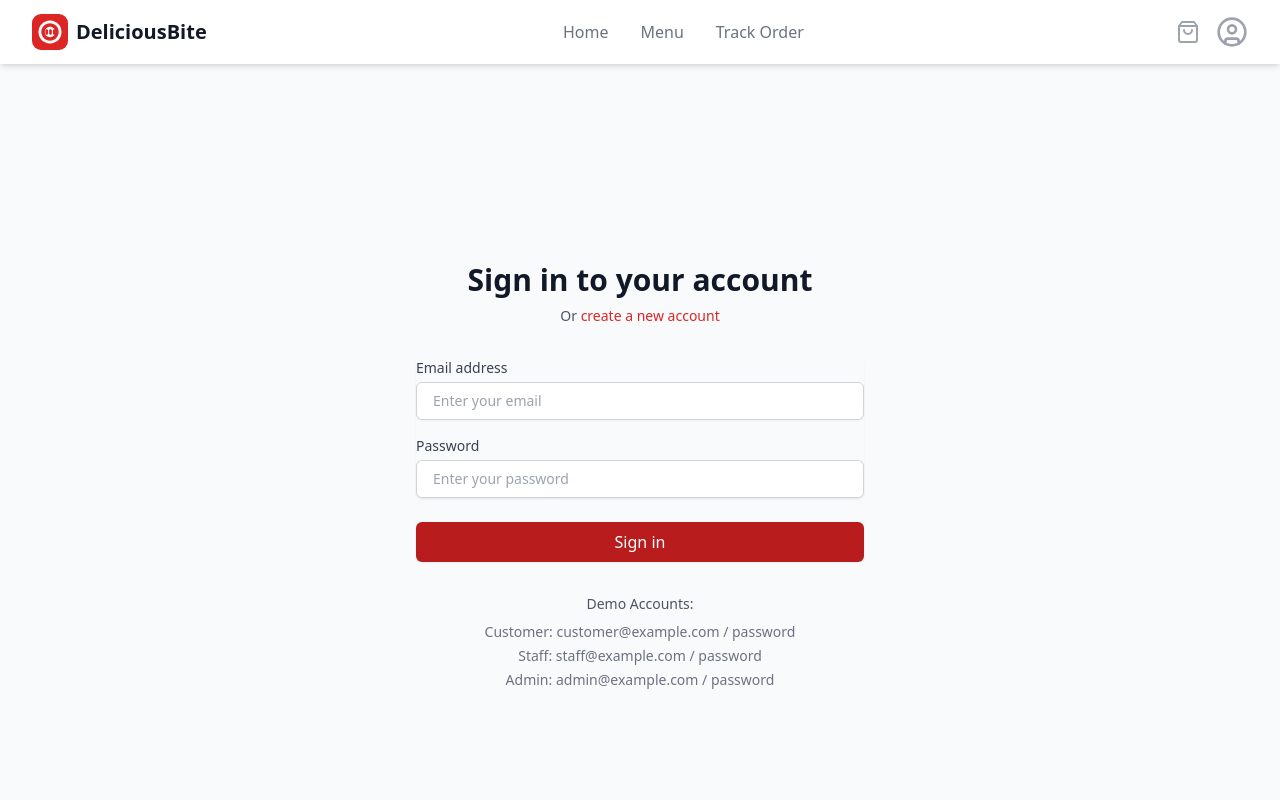
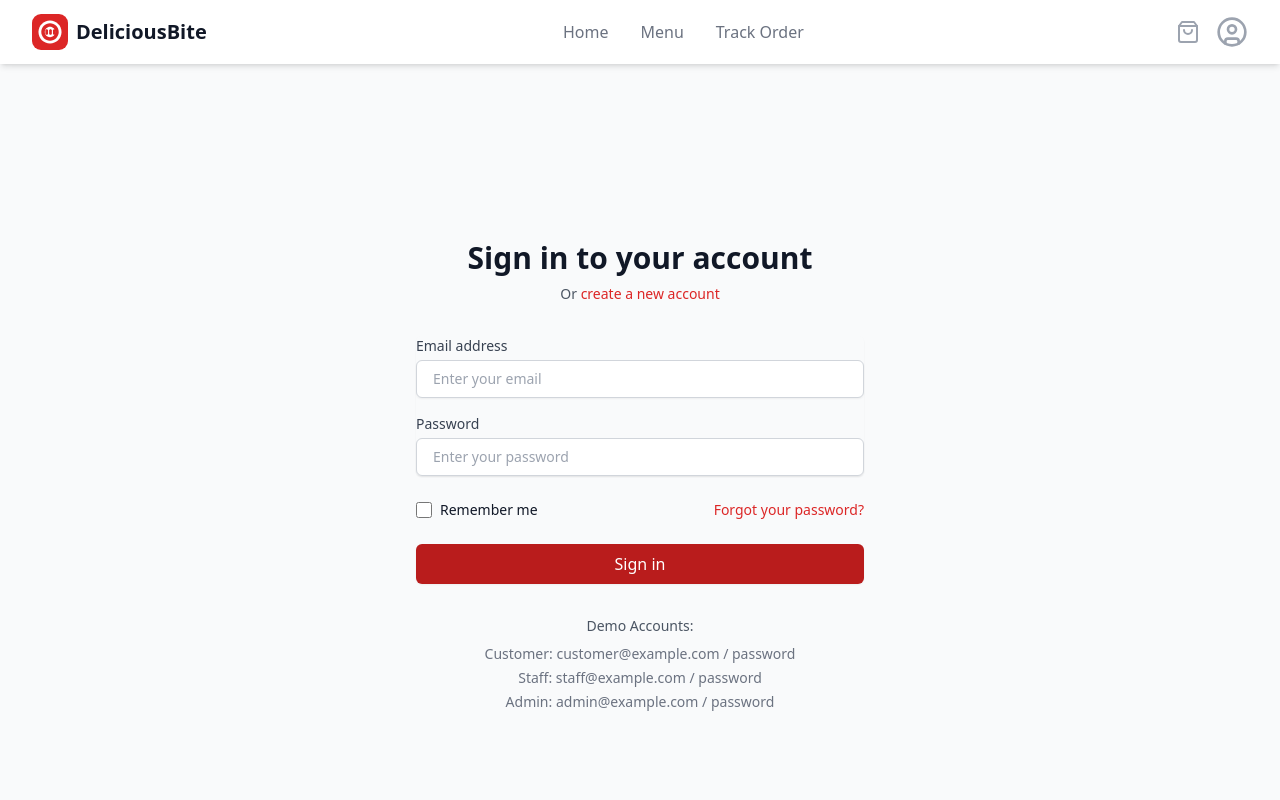
Before and after one commit to apak0/Delicious-Bite, a React (Vite) app: page /login in a window 1280 px wide. Shown: the top 800 px of the page. Built offline with nearby package versions, Linux system fonts and the light colour scheme.

Commit message:
place order bug fixed

```diff
--- a/src/context/AuthContext.tsx
+++ b/src/context/AuthContext.tsx
@@ -5,7 +5,11 @@ import { supabase } from "../lib/supabase";
 type AuthContextType = {
   user: User | null;
   loading: boolean;
-  signIn: (email: string, password: string) => Promise<void>;
+  signIn: (
+    email: string,
+    password: string,
+    remember?: boolean
+  ) => Promise<void>;
   signUp: (email: string, password: string, name: string) => Promise<void>;
   signOut: () => Promise<void>;
   isAdmin: boolean;
@@ -70,10 +74,18 @@ export function AuthProvider({ children }: { children: React.ReactNode }) {
     }
   }
 
-  const signIn = async (email: string, password: string) => {
+  const signIn = async (
+    email: string,
+    password: string,
+    remember: boolean = false
+  ) => {
     const { error } = await supabase.auth.signInWithPassword({
       email,
       password,
+      options: {
+        // Set session duration - 24 hours for non-remember, 30 days for remember
+        expiresIn: remember ? 30 * 24 * 60 * 60 : 24 * 60 * 60, // seconds
+      },
     });
     if (error) throw error;
   };
--- a/src/pages/LoginPage.tsx
+++ b/src/pages/LoginPage.tsx
@@ -1,31 +1,32 @@
-import React, { useState } from 'react';
-import { Link, useNavigate } from 'react-router-dom';
-import { Mail, Lock, AlertCircle } from 'lucide-react';
-import { Button } from '../components/ui/Button';
-import { Input } from '../components/ui/Input';
-import { useAuth } from '../context/AuthContext';
+import React, { useState } from "react";
+import { Link, useNavigate } from "react-router-dom";
+import { Mail, Lock, AlertCircle } from "lucide-react";
+import { Button } from "../components/ui/Button";
+import { Input } from "../components/ui/Input";
+import { useAuth } from "../context/AuthContext";
 
 export function LoginPage() {
-  const [email, setEmail] = useState('');
-  const [password, setPassword] = useState('');
-  const [error, setError] = useState('');
+  const [email, setEmail] = useState("");
+  const [password, setPassword] = useState("");
+  const [rememberMe, setRememberMe] = useState(false);
+  const [error, setError] = useState("");
   const [isLoading, setIsLoading] = useState(false);
   const { signIn } = useAuth();
   const navigate = useNavigate();
 
   const handleSubmit = async (e: React.FormEvent) => {
     e.preventDefault();
-    setError('');
+    setError("");
     setIsLoading(true);
 
     try {
-      await signIn(email, password);
-      navigate('/');
+      await signIn(email, password, rememberMe);
+      navigate("/");
     } catch (err: any) {
-      if (err?.message?.includes('invalid_credentials')) {
-        setError('Invalid email or password. Please try again.');
+      if (err?.message?.includes("invalid_credentials")) {
+        setError("Invalid email or password. Please try again.");
       } else {
-        setError('Failed to sign in. Please try again.');
+        setError("Failed to sign in. Please try again.");
       }
     } finally {
       setIsLoading(false);
@@ -40,8 +41,11 @@ export function LoginPage() {
             Sign in to your account
           </h2>
           <p className="mt-2 text-center text-sm text-gray-600">
-            Or{' '}
-            <Link to="/signup" className="font-medium text-red-600 hover:text-red-500">
+            Or{" "}
+            <Link
+              to="/signup"
+              className="font-medium text-red-600 hover:text-red-500"
+            >
               create a new account
             </Link>
           </p>
@@ -83,6 +87,34 @@ export function LoginPage() {
             />
           </div>
 
+          <div className="flex items-center justify-between">
+            <div className="flex items-center">
+              <input
+                id="remember-me"
+                name="remember-me"
+                type="checkbox"
+                checked={rememberMe}
+                onChange={(e) => setRememberMe(e.target.checked)}
+                className="h-4 w-4 text-red-600 focus:ring-red-500 border-gray-300 rounded"
+              />
+              <label
+                htmlFor="remember-me"
+                className="ml-2 block text-sm text-gray-900"
+              >
+                Remember me
+              </label>
+            </div>
+
+            <div className="text-sm">
+              <a
+                href="#"
+                className="font-medium text-red-600 hover:text-red-500"
+              >
+                Forgot your password?
+              </a>
+            </div>
+          </div>
+
           <div>
             <Button
               type="submit"
@@ -96,9 +128,7 @@ export function LoginPage() {
         </form>
 
         <div className="mt-4 text-center">
-          <p className="text-sm text-gray-600">
-            Demo Accounts:
-          </p>
+          <p className="text-sm text-gray-600">Demo Accounts:</p>
           <div className="mt-2 space-y-1 text-sm text-gray-500">
             <p>Customer: customer@example.com / password</p>
             <p>Staff: staff@example.com / password</p>
```
